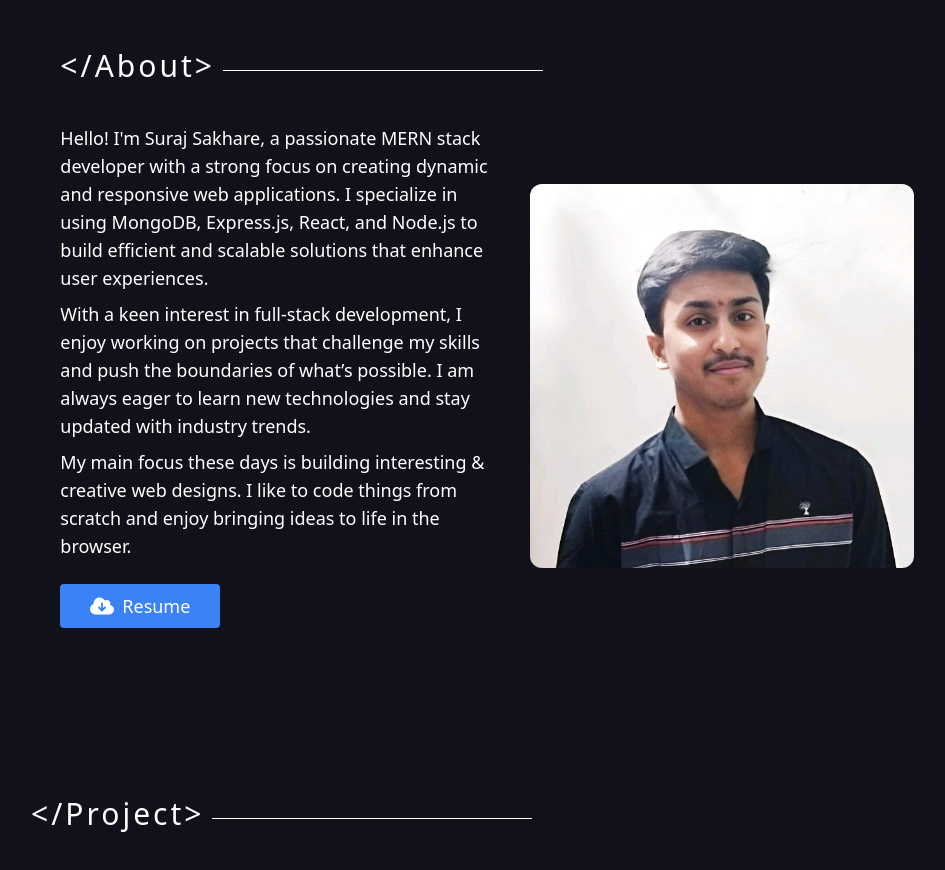
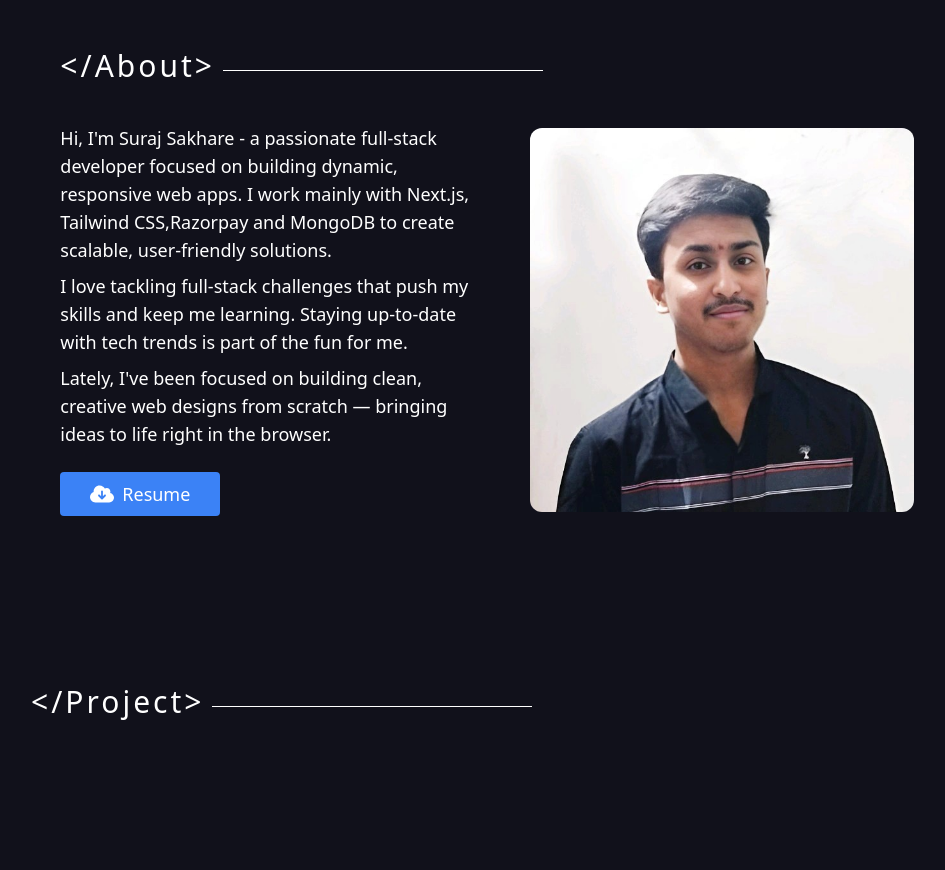
Before and after one commit to SurajSakhare100/PortFolio-Website, a React (Vite) app in the folder frontend/: page / in a window 1280 px wide. Shown: the part 1580-2450 px from the top of the page, without its empty margins (153-1098 px from the left). Built offline with nearby package versions, Linux system fonts and the light colour scheme.

Commit message:
about added

```diff
--- a/frontend/src/pages/About.jsx
+++ b/frontend/src/pages/About.jsx
@@ -5,30 +5,31 @@ import myProfile from '/surajprofile.jpg'; // Ensure correct path
 
 const AboutSection = () => {
     // Function to open the resume URL
-  const aboutRef = useRef(null);
+    const aboutRef = useRef(null);
 
 
 
     return (
         <section id="about" className="w-full px-10 md:px-0 md:w-2/3 mx-auto py-2" ref={aboutRef}>
             <div className="">
-                <Headers headers={'About'} triggerElement={aboutRef.current}  />
+                <Headers headers={'About'} triggerElement={aboutRef.current} />
                 <div className=" md:mt-10 flex flex-col-reverse gap-4 lg:flex-row items-center lg:justify-between md:pb-10">
                     <div className="about-info mb-6 sm:mb-0 sm:mr-6 flex-1 text-base sm:text-lg tracking-normal">
                         <p className='mb-2'>
-                        Hello! I'm Suraj Sakhare, a passionate MERN stack developer with a strong focus on creating dynamic and responsive web applications. I specialize in using MongoDB, Express.js, React, and Node.js to build efficient and scalable solutions that enhance user experiences.
+                            Hi, I'm Suraj Sakhare - a passionate full-stack developer focused on building dynamic, responsive web apps. I work mainly with Next.js, Tailwind CSS,Razorpay and MongoDB  to create scalable, user-friendly solutions.
                         </p>
                         <p className='mb-2'>
-                        With a keen interest in full-stack development, I enjoy working on projects that challenge my skills and push the boundaries of what’s possible. I am always eager to learn new technologies and stay updated with industry trends.  </p>
+                            I love tackling full-stack challenges that push my skills and keep me learning. Staying up-to-date with tech trends is part of the fun for me.
+                        </p>
                         <p className='mb-2'>
-                            My main focus these days is building interesting &amp; creative web designs. I like to code things from scratch and enjoy bringing ideas to life in the browser.
+                            Lately, I've been focused on building clean, creative web designs from scratch — bringing ideas to life right in the browser.
                         </p>
-                        {/* Resume button */}
+
                         <a
                             className="w-40 cursor-pointer btn mt-6 flex items-center justify-center bg-blue-500 text-white py-2 px-4 rounded hover:bg-blue-600 transition-colors duration-300"
                             id="resume-btn"
                             target="_blank"
-                            href='https://drive.google.com/file/d/14g8ImsEA6PiQa7mgwK0zJ7w2YXyTKPLr/view?usp=sharing'
+                            href='https://drive.google.com/file/d/14CAawTGkXS1bKHkOZhOsV6gp11Ifg10i/view?usp=sharing'
                         >
                             <div className="sign mr-2">
                                 <svg viewBox="0 0 640 512" className="w-6 h-6 fill-current">
```
